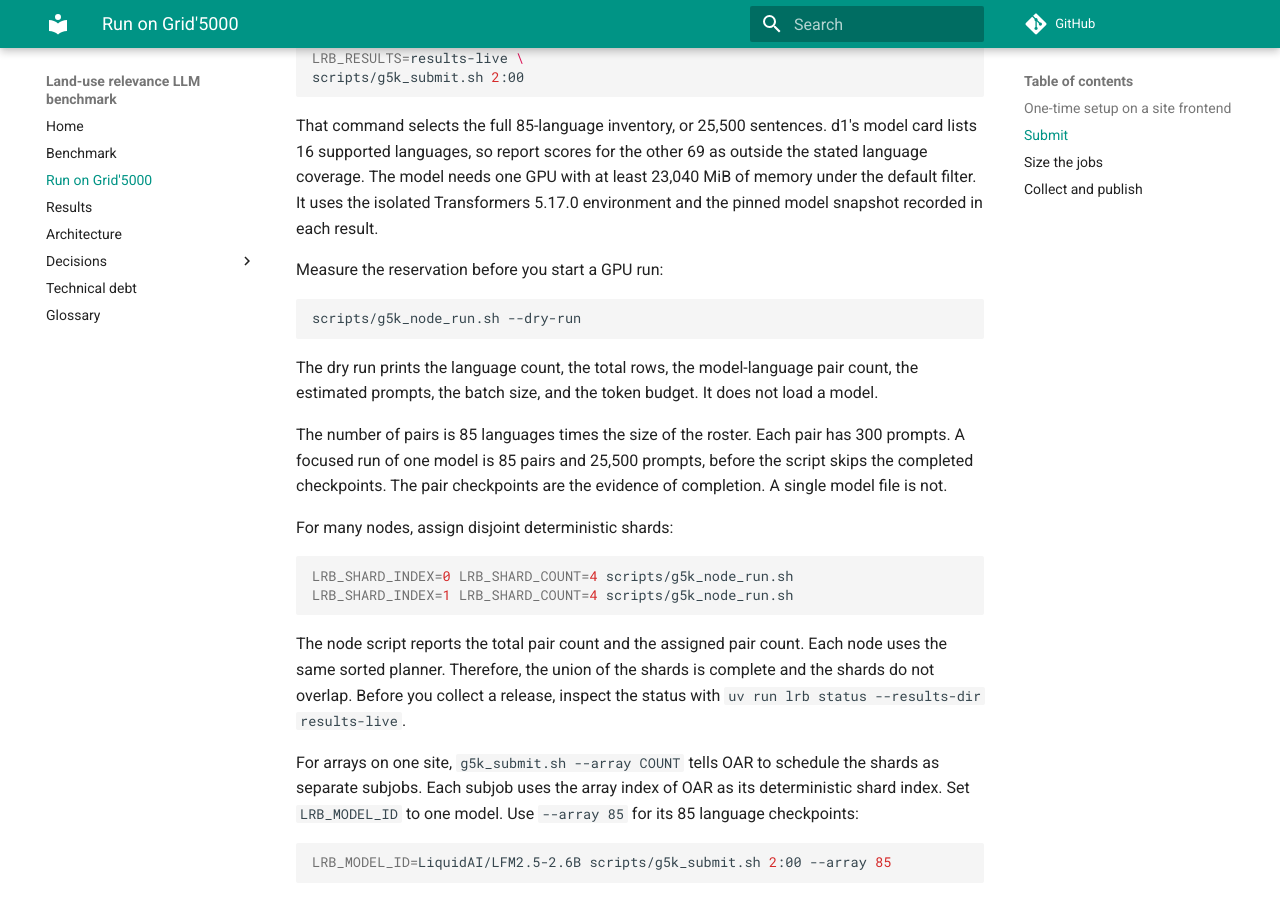
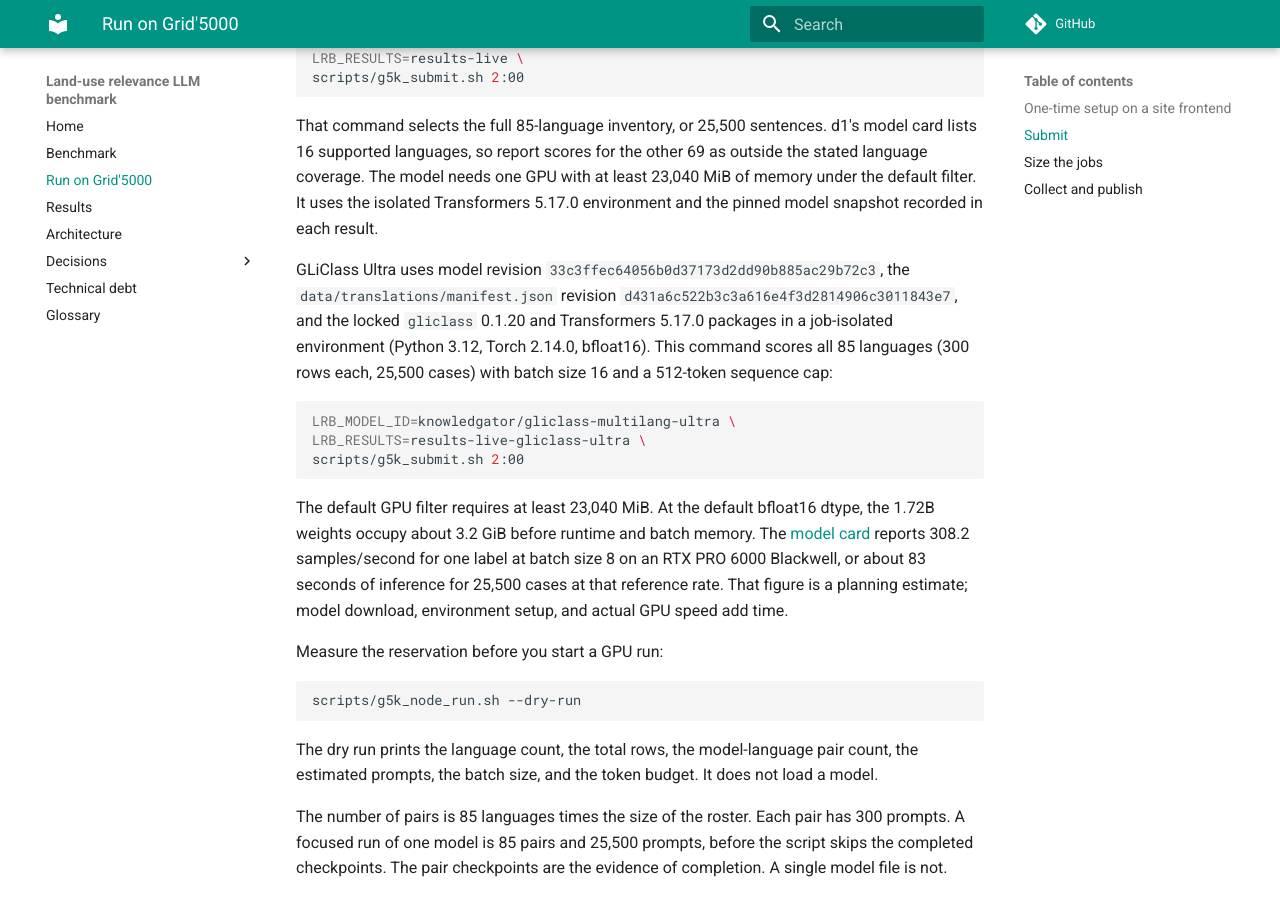
Before and after one commit to NoeFlandre/benchmark-llms-landuse-relevance, an MkDocs documentation site: the page built from docs/grid5000.md, in a window 1280 px wide and 900 px high, scrolled down 1965 px. Built offline with MkDocs 1.6.1 and Material for MkDocs 9.7.7, drawn with Linux system fonts in a browser that asks for light colours; comment, search, counter and statistics services are not loaded.

Commit message:
fix: pin Ultra runtime and preserve score precision

````diff
--- a/docs/grid5000.md
+++ b/docs/grid5000.md
@@ -95,6 +95,24 @@ scripts/g5k_submit.sh 2:00
 ```
 
 That command selects the full 85-language inventory, or 25,500 sentences. d1's model card lists 16 supported languages, so report scores for the other 69 as outside the stated language coverage. The model needs one GPU with at least 23,040 MiB of memory under the default filter. It uses the isolated Transformers 5.17.0 environment and the pinned model snapshot recorded in each result.
+
+GLiClass Ultra uses model revision `33c3ffec64056b0d37173d2dd90b885ac29b72c3`,
+the `data/translations/manifest.json` revision `d431a6c522b3c3a616e4f3d2814906c3011843e7`,
+and the locked `gliclass` 0.1.20 and Transformers 5.17.0 packages in a job-isolated
+environment (Python 3.12, Torch 2.14.0, bfloat16). This command scores all 85 languages
+(300 rows each, 25,500 cases) with batch size 16 and a 512-token sequence cap:
+
+```bash
+LRB_MODEL_ID=knowledgator/gliclass-multilang-ultra \
+LRB_RESULTS=results-live-gliclass-ultra \
+scripts/g5k_submit.sh 2:00
+```
+
+The default GPU filter requires at least 23,040 MiB. At the default bfloat16 dtype, the
+1.72B weights occupy about 3.2 GiB before runtime and batch memory. The [model card](https://huggingface.co/knowledgator/gliclass-multilang-ultra)
+reports 308.2 samples/second for one label at batch size 8 on an RTX PRO 6000 Blackwell,
+or about 83 seconds of inference for 25,500 cases at that reference rate. That figure is
+a planning estimate; model download, environment setup, and actual GPU speed add time.
 
 Measure the reservation before you start a GPU run:
 
````
Also changed, not shown: README.md (+6 -1 lines), data/publication/results-and-methodology.md (+4 -0 lines), 5 other files.
